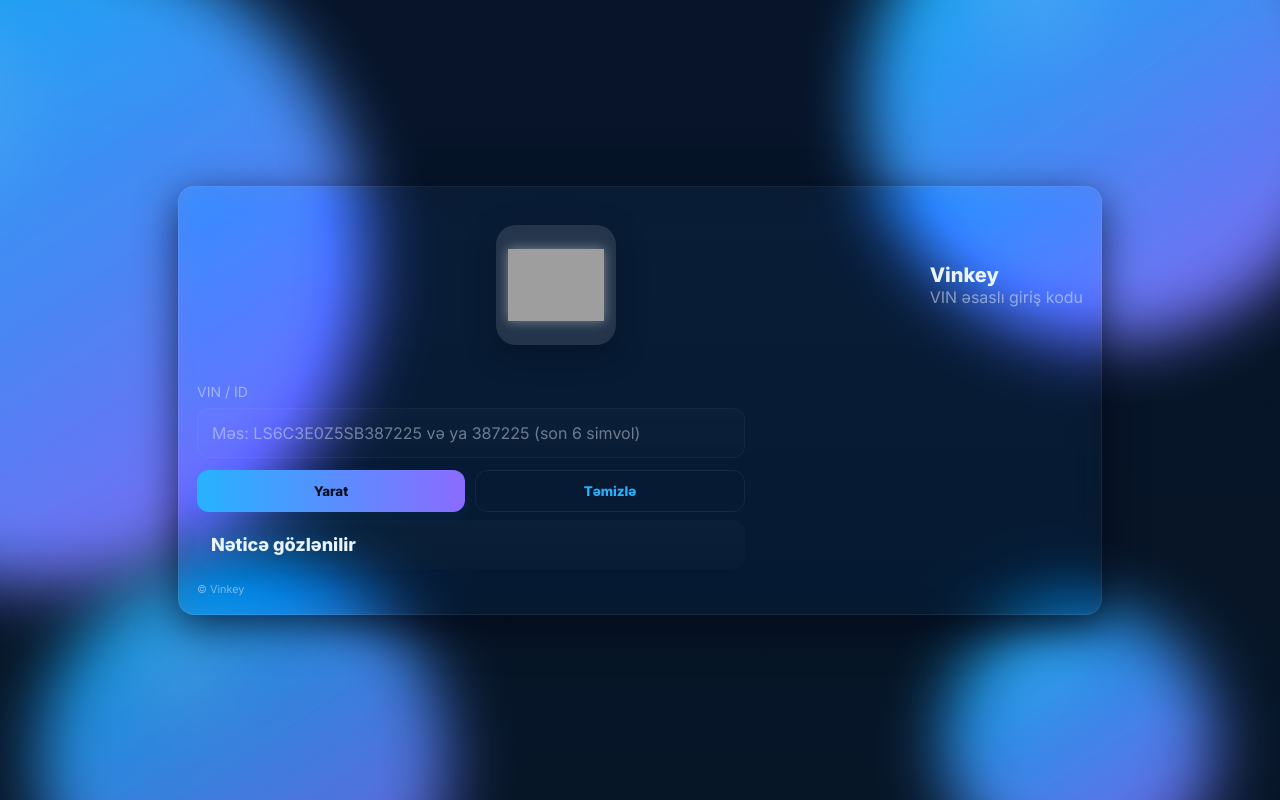
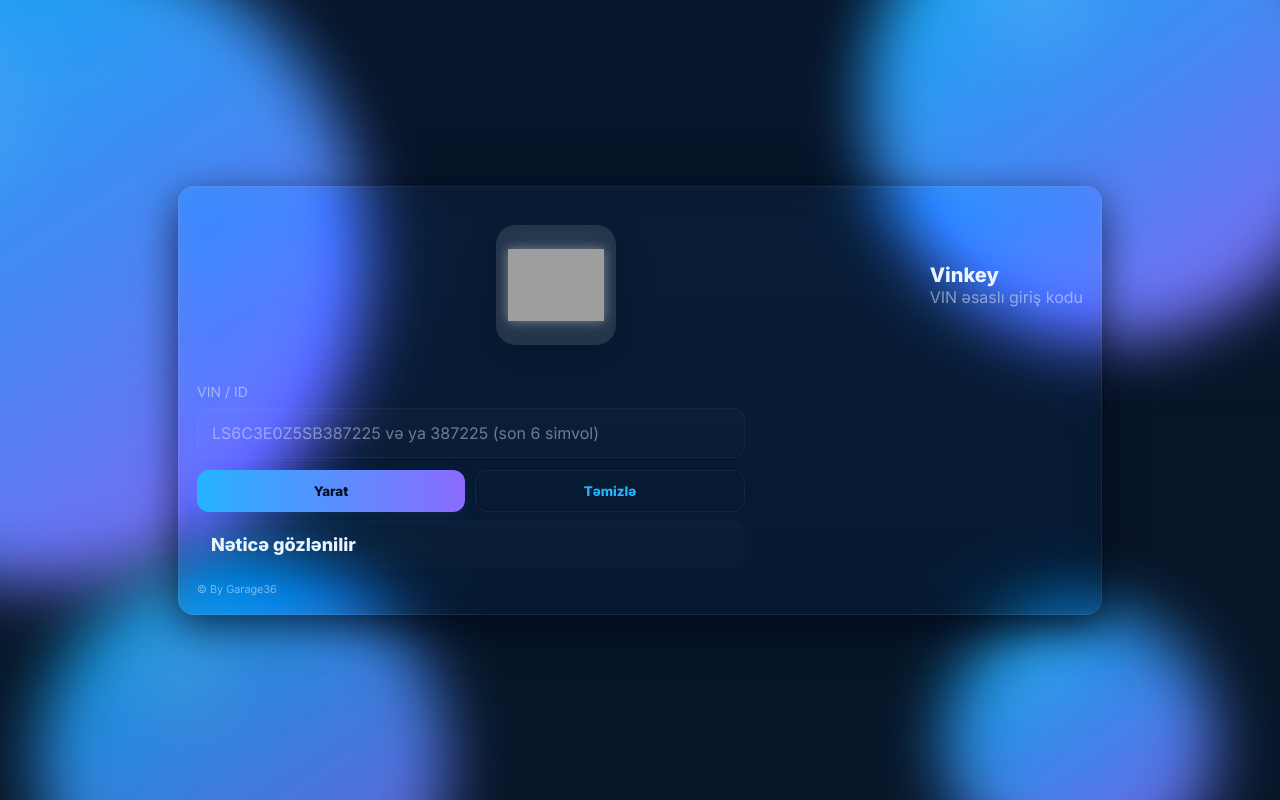
Before and after one commit to FaridAlieff/vinkey, a website: page public/index.html in a window 1280 px wide. Drawn offline with Linux system fonts and the light colour scheme; no server answers; grey boxes are pictures that could not be loaded.

Commit message:
Update VIN input placeholder and footer text

```diff
--- a/public/index.html
+++ b/public/index.html
@@ -51,7 +51,7 @@
       <div class="card-body">
         <div class="left">
           <label class="label">VIN / ID</label>
-          <input id="vinInput" class="vin-input" placeholder="Məs: LS6C3E0Z5SB387225 və ya 387225 (son 6 simvol)" inputmode="latin" autocapitalize="characters" />
+          <input id="vinInput" class="vin-input" placeholder="LS6C3E0Z5SB387225 və ya 387225 (son 6 simvol)" inputmode="latin" autocapitalize="characters" />
 
           <div class="controls">
             <button id="genBtn" class="btn primary">Yarat</button>
@@ -71,7 +71,7 @@
       </div>
 
       <footer class="card-footer">
-        <small>© Vinkey</small>
+        <small>© By Garage36</small>
       </footer>
     </section>
   </main>
```
